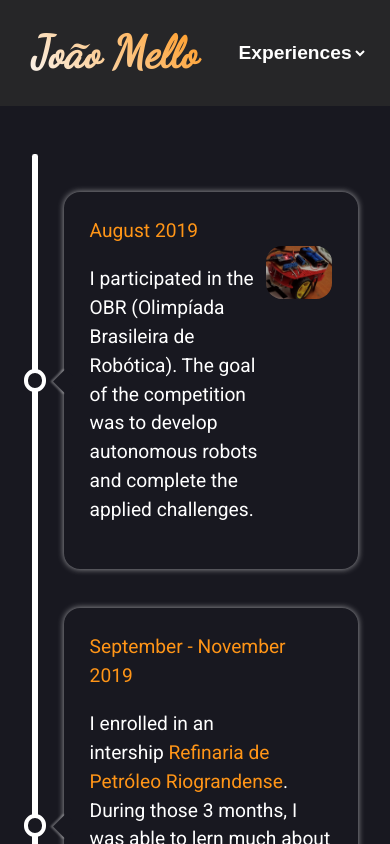
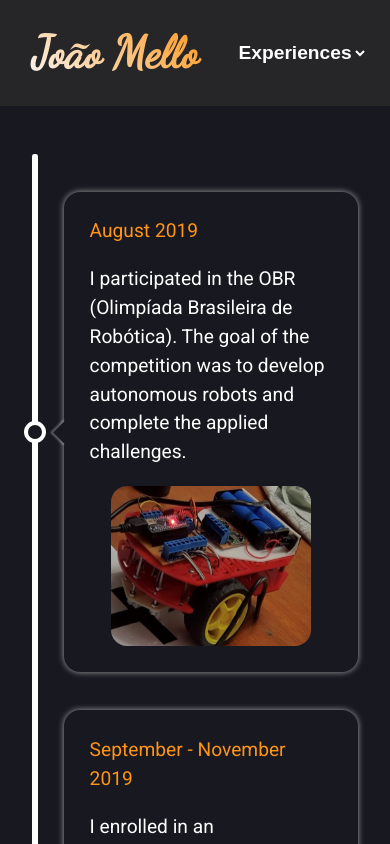
Before and after one commit to Joao-mello-ferrari/portfolio, a Next.js app: page /experiences in a window 390 px wide. Shown: the top 844 px of the page. Built offline with nearby package versions, Linux system fonts and the light colour scheme.

Commit message:
fixing obr image

```diff
--- a/src/components/Experiences/Experiences.module.scss
+++ b/src/components/Experiences/Experiences.module.scss
@@ -66,6 +66,7 @@
 
   div{
     width: 30%;
+    margin-left: 1rem;
   }
 
   img{
@@ -88,4 +89,23 @@
     display: none;
     visibility: hidden;
   }
+
+  .obr{
+    flex-direction: column;
+
+    p{
+      width: 100%;
+    }
+
+    div{
+      width: 100%;
+      display: flex;
+      justify-content: center;
+      margin-left: 0;
+    }
+
+    img{
+      border-radius: 1rem;
+    }
+  }
 }
```
